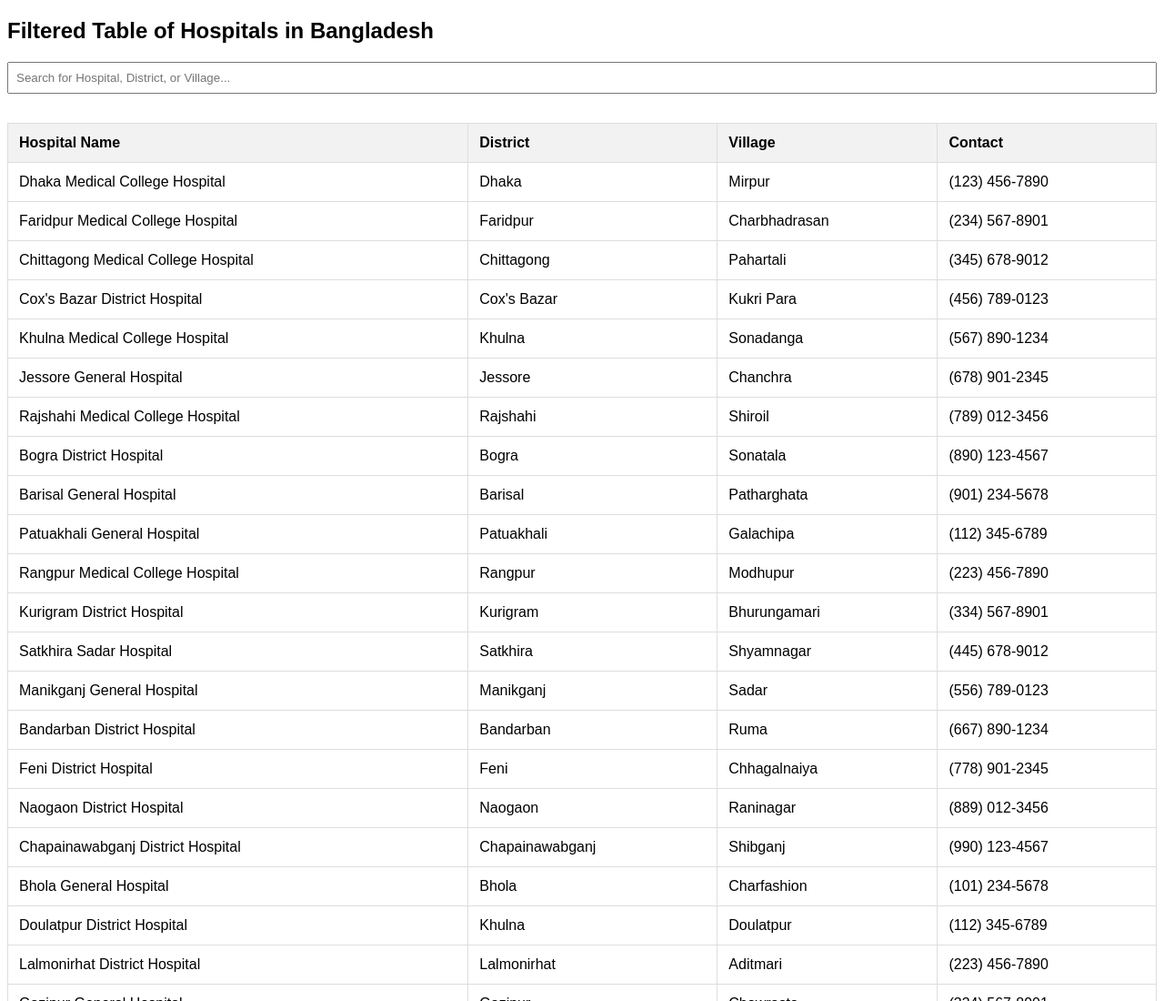
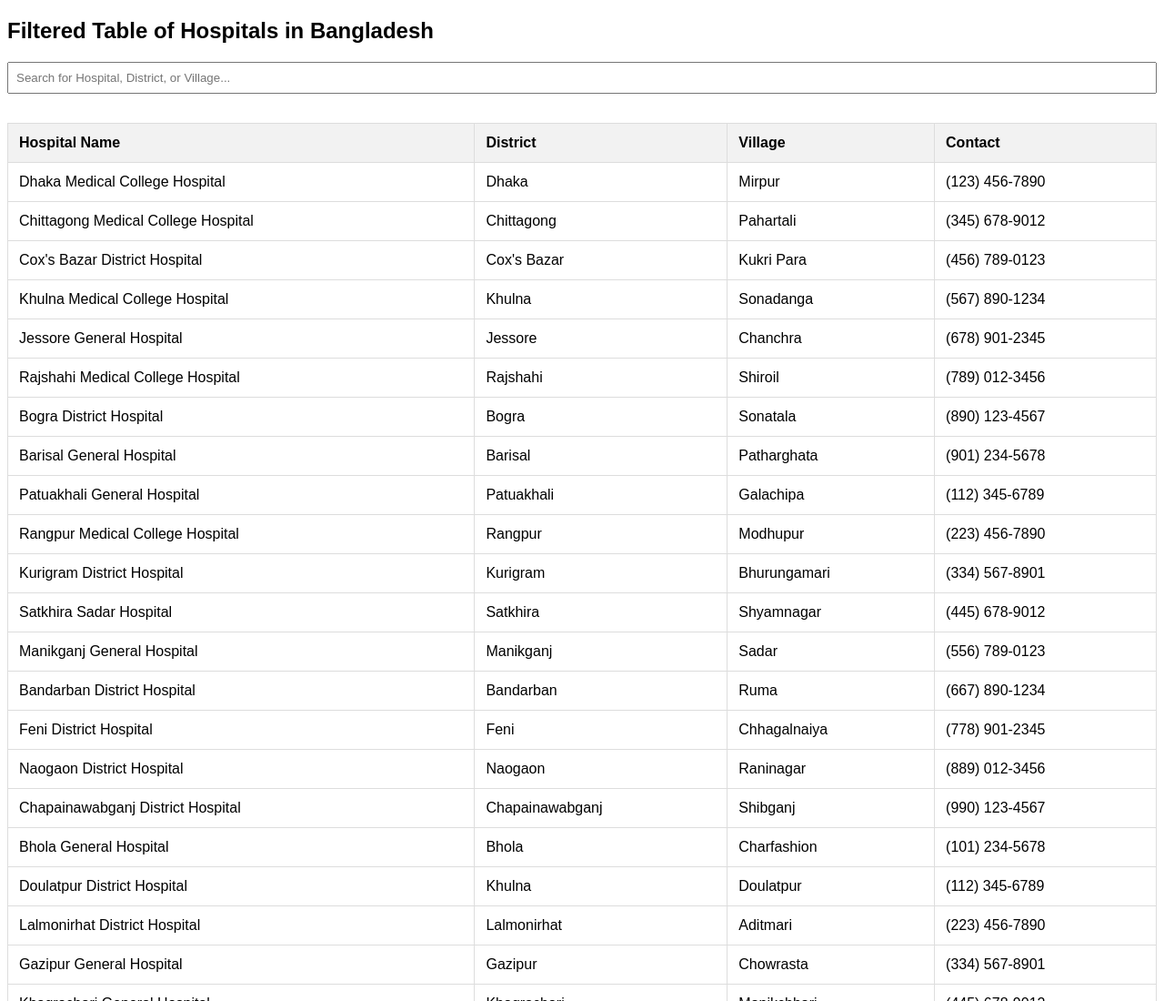
Before and after one commit to Shamimahmed523/dips, a plain HTML site: page hospital.html in a window 1280 px wide. Shown: the top 1100 px of the page at 91% size. Drawn offline with Linux system fonts and the light colour scheme.

Commit message:
Update hospital.html

```diff
--- a/hospital.html
+++ b/hospital.html
@@ -50,12 +50,6 @@
       <td>Dhaka</td>
       <td>Mirpur</td>
       <td>(123) 456-7890</td>
-    </tr>
-    <tr>
-      <td>Faridpur Medical College Hospital</td>
-      <td>Faridpur</td>
-      <td>Charbhadrasan</td>
-      <td>(234) 567-8901</td>
     </tr>
     <tr>
       <td>Chittagong Medical College Hospital</td>
```
